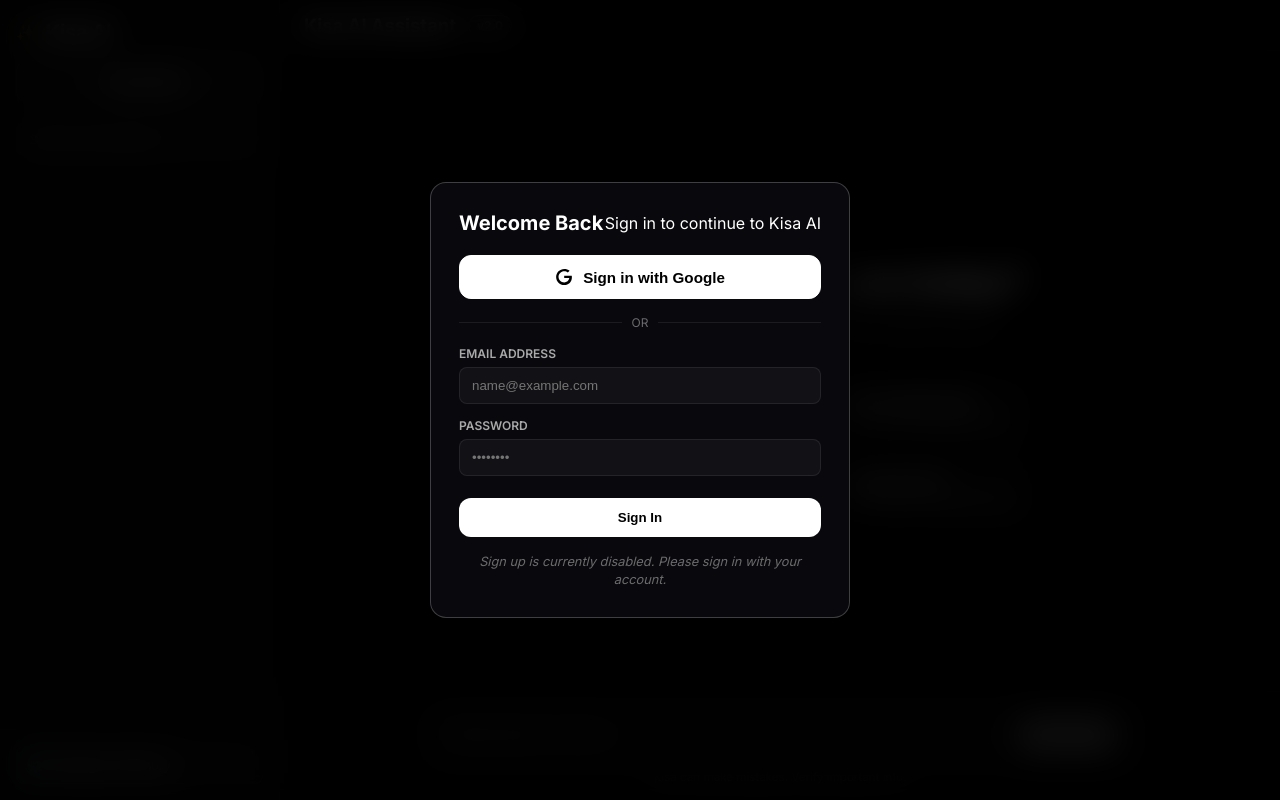
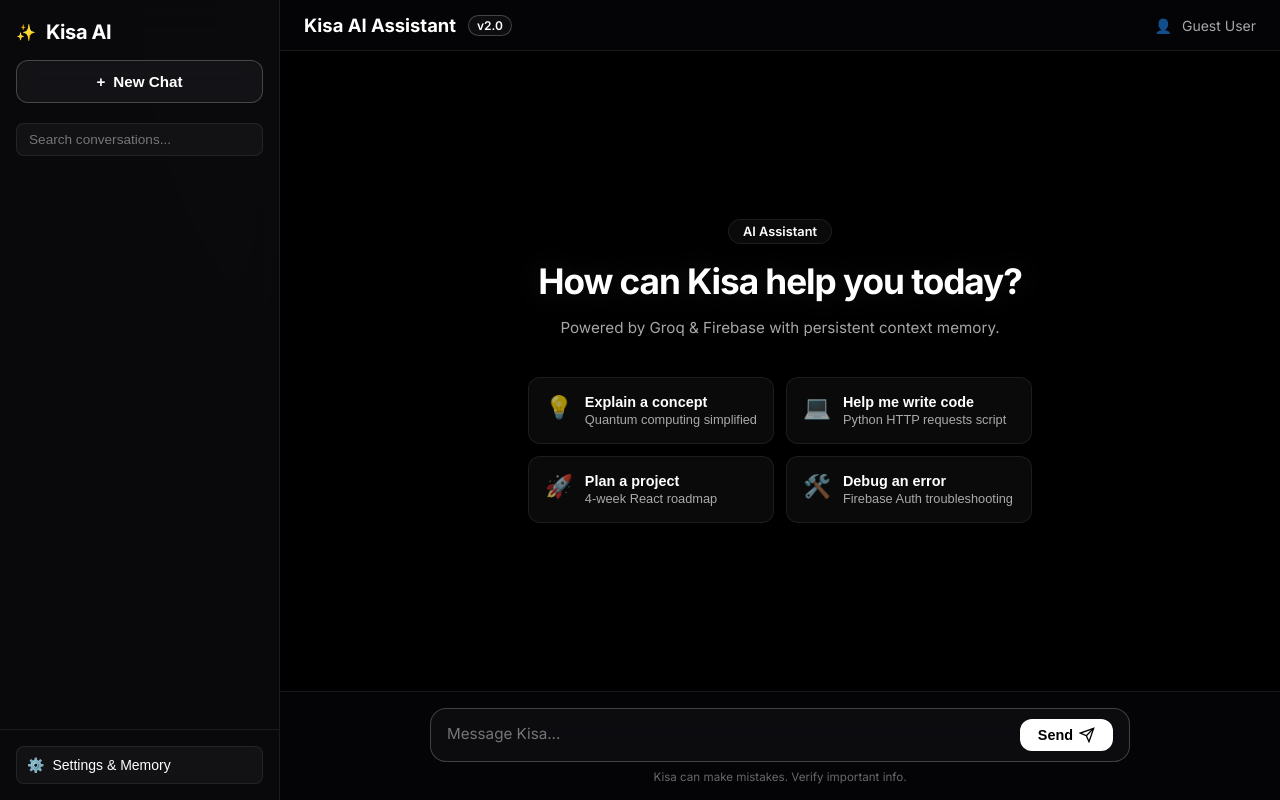
Before and after one commit to Kishore-2007-web/AI-CHATBOT, a Flask app: page / in a window 1280 px wide. Run offline with Flask 3, Linux system fonts and the light colour scheme; some libraries are stand-ins or nearby versions.

Commit message:
Enable guest mode with authentication bypass and update Groq model

```diff
--- a/app.py
+++ b/app.py
@@ -13,7 +13,7 @@ load_dotenv()
 
 app = Flask(__name__)
 
-# Configurable limits
+GROQ_MODEL = os.environ.get("GROQ_MODEL", "groq/compound")
 RECENT_MESSAGE_LIMIT = 20
 SUMMARY_THRESHOLD = 10
 
@@ -37,26 +37,26 @@ else:
 # Instantiate Database Service
 db_service = DatabaseService(db)
 
-# Authentication Middleware Decorator
+# Authentication Middleware Decorator (Guest Mode Supported)
 def require_auth(f):
     @wraps(f)
     def decorated_function(*args, **kwargs):
         auth_header = request.headers.get("Authorization")
-        if not auth_header or not auth_header.startswith("Bearer "):
-            return jsonify({"error": "Unauthorized: Missing or invalid Authorization token."}), 401
 
-        id_token = auth_header.split("Bearer ")[1].strip()
-
-        if firebase_initialized:
-            try:
-                decoded_token = auth.verify_id_token(id_token)
-                g.user = decoded_token
-            except Exception as e:
-                print(f"[Auth Error] Token verification failed: {e}")
-                return jsonify({"error": "Unauthorized: Invalid or expired authentication token."}), 401
+        if auth_header and auth_header.startswith("Bearer "):
+            id_token = auth_header.split("Bearer ")[1].strip()
+            if id_token != "guest-token" and firebase_initialized:
+                try:
+                    decoded_token = auth.verify_id_token(id_token)
+                    g.user = decoded_token
+                except Exception as e:
+                    print(f"[Auth Notice] Token verification skipped/failed: {e}")
+                    g.user = {"uid": "guest-user-id", "email": "guest@local.com"}
+            else:
+                g.user = {"uid": "guest-user-id", "email": "guest@local.com"}
         else:
-            # Fallback for development before credentials key is attached
-            g.user = {"uid": "dev-user-id", "email": "dev@local.com"}
+            # Guest mode fallback when authentication is disabled
+            g.user = {"uid": "guest-user-id", "email": "guest@local.com"}
 
         # Ensure user profile document exists in Firestore
         if g.user and g.user.get("uid"):
@@ -136,7 +136,7 @@ def generate_title_if_needed(user_uid, conversation_id, user_message):
     if conv.get("title") in ["New Conversation", "New Chat", ""]:
         try:
             res = client.chat.completions.create(
-                model="llama-3.3-70b-versatile",
+                model=GROQ_MODEL,
                 messages=[
                     {"role": "system", "content": "You generate short chat titles. Respond ONLY with a 3 to 6 word concise title. Do NOT use quotes, punctuation, or preamble."},
                     {"role": "user", "content": f"Create a short title for a chat starting with: {user_message[:150]}"}
@@ -157,7 +157,7 @@ def update_summary_if_needed(user_uid, conversation_id):
         try:
             transcript = "\n".join([f"{m['role'].capitalize()}: {m['content']}" for m in messages[-16:]])
             res = client.chat.completions.create(
-                model="llama-3.3-70b-versatile",
+                model=GROQ_MODEL,
                 messages=[
                     {"role": "system", "content": "Summarize the key topics, user preferences, and goals discussed in this chat transcript in 2-3 concise sentences."},
                     {"role": "user", "content": transcript}
@@ -185,7 +185,7 @@ def extract_memory_safely(user_uid, user_message, assistant_reply):
 
     try:
         res = client.chat.completions.create(
-            model="llama-3.3-70b-versatile",
+            model=GROQ_MODEL,
             messages=[
                 {"role": "system", "content": (
                     "You are a memory extraction component. Analyze if the user statement contains long-term personal preferences, "
@@ -258,7 +258,7 @@ def chat():
     try:
         # 3. Call Groq API
         response = client.chat.completions.create(
-            model="llama-3.3-70b-versatile",
+            model=GROQ_MODEL,
             messages=messages_payload
         )
 
@@ -346,7 +346,7 @@ def regenerate_message():
 
     try:
         response = client.chat.completions.create(
-            model="llama-3.3-70b-versatile",
+            model=GROQ_MODEL,
             messages=messages_payload
         )
         bot_reply = response.choices[0].message.content
--- a/static/js/auth.js
+++ b/static/js/auth.js
@@ -138,16 +138,22 @@ onAuthStateChanged(auth, (user) => {
     }
 });
 
-// Helper: Get JWT ID Token for API requests
+// Helper: Get JWT ID Token for API requests (Guest Token Fallback)
 export async function getAuthToken() {
-    if (!currentUser) return null;
+    if (!currentUser) return "guest-token";
     try {
         return await currentUser.getIdToken();
     } catch (error) {
-        console.error("Failed to get ID token:", error);
-        return null;
+        console.error("Failed to get ID token, using guest fallback:", error);
+        return "guest-token";
     }
 }
+
+// Auto-initialize guest mode on page load
+document.addEventListener("DOMContentLoaded", () => {
+    fetchUserConversations();
+    fetchMemorySettings();
+});
 
 export function getCurrentUser() {
     return currentUser;
--- a/templates/index.html
+++ b/templates/index.html
@@ -61,11 +61,11 @@
                     <span class="badge">v2.0</span>
                 </div>
 
-                <!-- User Profile Bar -->
-                <div id="user-profile-bar" class="user-profile hidden">
+                <!-- User Profile Bar (Guest Mode Enabled) -->
+                <div id="user-profile-bar" class="user-profile">
                     <span class="user-avatar">👤</span>
-                    <span id="user-email-display" class="user-email">user@example.com</span>
-                    <button id="logout-btn" class="btn-logout">Logout</button>
+                    <span id="user-email-display" class="user-email">Guest User</span>
+                    <button id="logout-btn" class="btn-logout hidden">Logout</button>
                 </div>
             </header>
 
@@ -118,8 +118,8 @@
             <!-- Message Input Footer -->
             <div class="input-area">
                 <div class="input-wrapper">
-                    <textarea id="user-input" rows="1" placeholder="Please sign in to chat..." disabled></textarea>
-                    <button id="send-btn" disabled>
+                    <textarea id="user-input" rows="1" placeholder="Message Kisa..."></textarea>
+                    <button id="send-btn">
                         <span>Send</span>
                         <svg width="16" height="16" viewBox="0 0 24 24" fill="none" stroke="currentColor" stroke-width="2">
                             <line x1="22" y1="2" x2="11" y2="13"></line>
@@ -173,8 +173,8 @@
         </div>
     </div>
 
-    <!-- Auth Modal Overlay -->
-    <div id="auth-modal" class="modal-overlay">
+    <!-- Auth Modal Overlay (Hidden when auth is disabled) -->
+    <div id="auth-modal" class="modal-overlay hidden">
         <div class="modal-card">
             <div class="modal-header">
                 <h2 id="auth-title">Welcome Back</h2>
```
